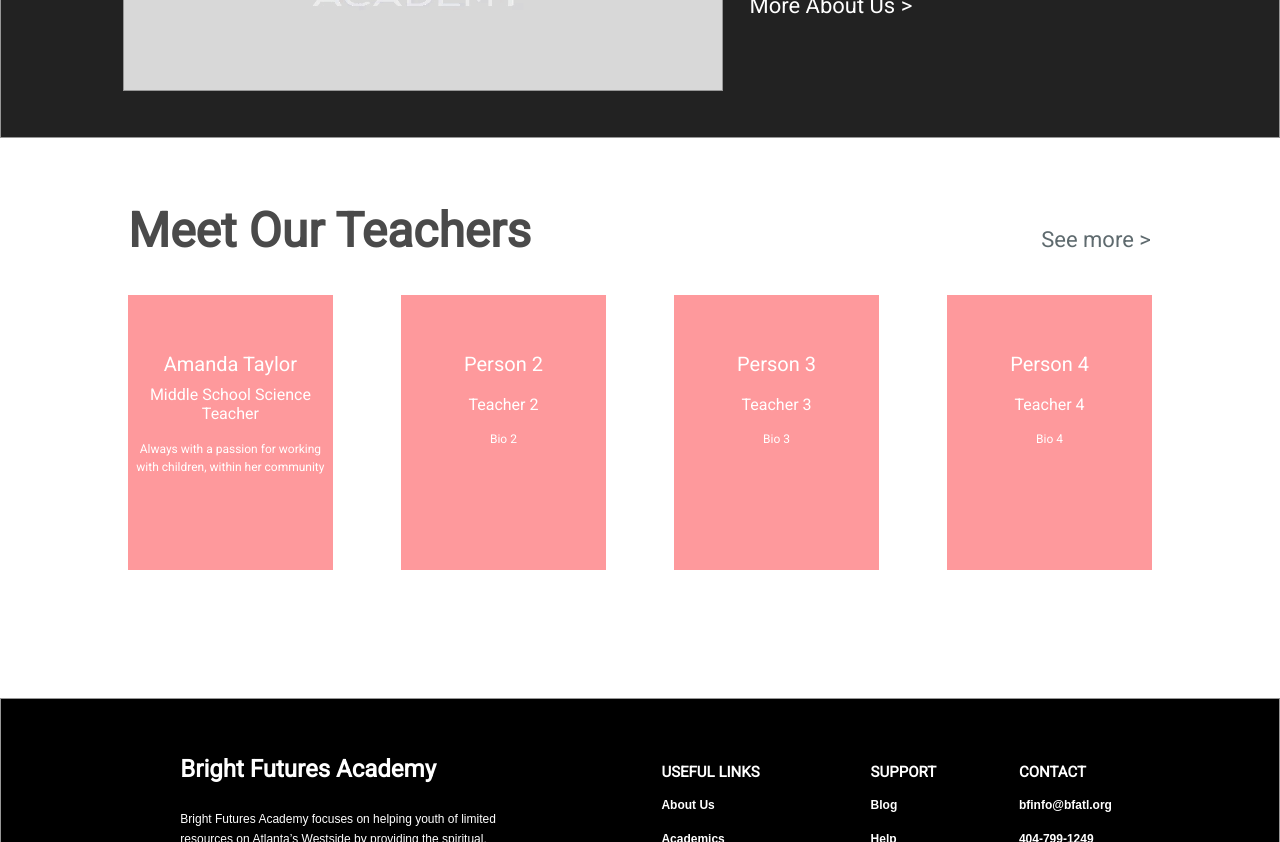
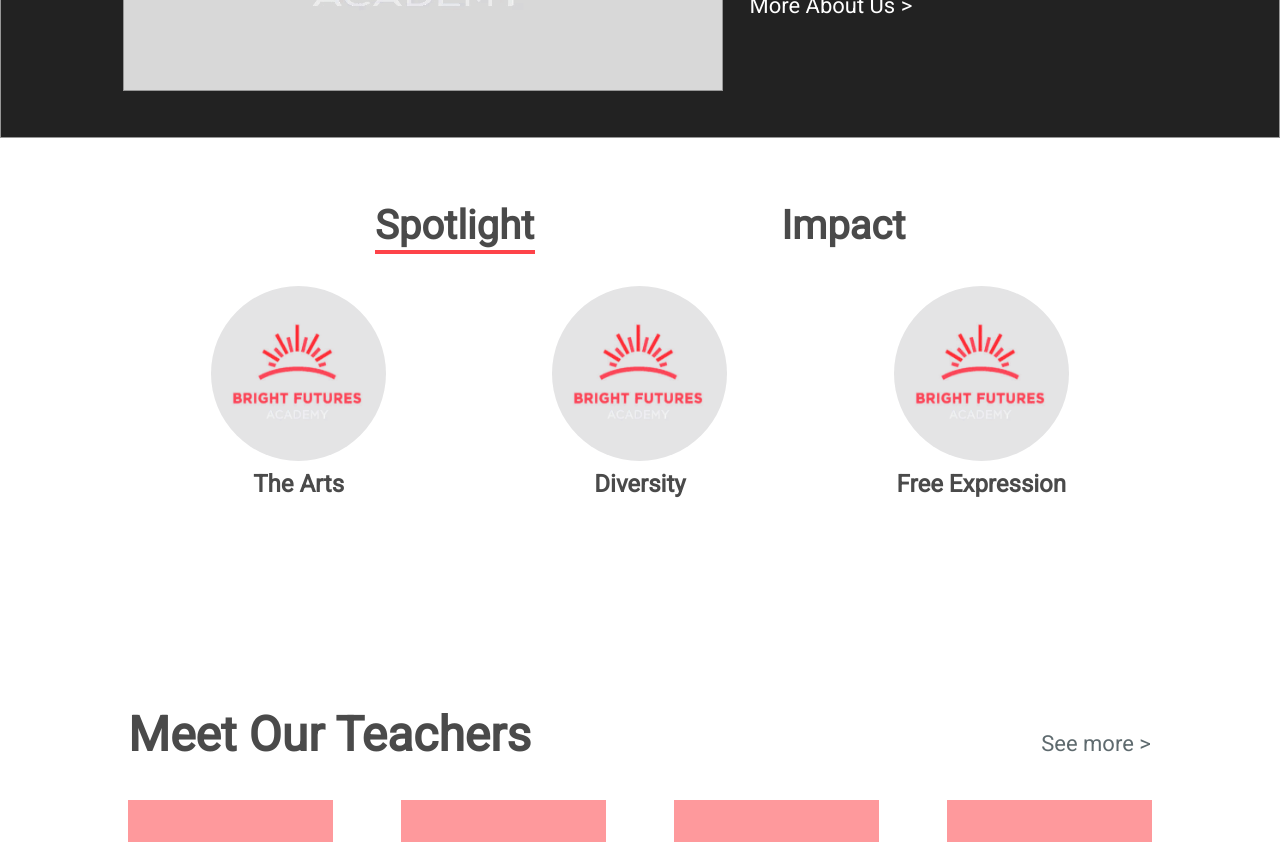
Before and after one commit to GTBitsOfGood/bright-futures-academy, a React (Create React App) app in the folder client/: page /landingPage in a window 1280 px wide. Shown: the part 500-1342 px from the top of the page. Built offline with nearby package versions, Linux system fonts and the light colour scheme.

Commit message:
Basic components, no change logic

```diff
--- /dev/null
+++ b/client/src/components/Spotlight.js
@@ -0,0 +1,73 @@
+import React, { Component } from 'react';
+import logoImage from './../images'
+import './css/Spotlight.css';
+
+/**
+ * Spotlight/Impact component.
+ */
+class Spotlight extends Component {
+
+    constructor(props) {
+        super(props);
+        this.state = {
+          currentTab: 0
+        }
+        this.onClickItem = this.onClickItem.bind(this);
+    }
+
+    onClickItem(position) {
+        // TODO: Show detailed information about chosen icon
+        alert("See more information about feature " + position);
+    }
+
+    render() {
+        // const { teachers } = this.state;
+        // how to programmatically change display of text bw none/flex
+        return (
+          <div className="card-container">
+            <div className="titles-container">
+              <div className="text-underline-container">
+                <p className="title-text"> Spotlight </p>
+                <div className="spotlight-underline"/>
+              </div>
+              <div className="text-underline-container">
+                <p className="title-text"> Impact </p>
+                <div className="impact-underline"/>
+              </div>
+            </div>
+            <div className="spotlight-features-container">
+              <div className="feature" onClick={this.onClickItem}>
+              {/* TODO: figure out how to pass params (0, 1, 2, representing item position) */}
+                <img alt="#" src={logoImage[0]} className="feature-image"/>
+                <p className="feature-text">The Arts</p>
+              </div>
+              <div className="feature">
+                <img alt="#" src={logoImage[0]} className="feature-image"/>
+                <p className="feature-text">Diversity</p>
+              </div>
+              <div className="feature">
+                <img alt="#" src={logoImage[0]} className="feature-image"/>
+                <p className="feature-text">Free Expression</p>
+              </div>
+            </div>
+
+            <div className="impact-features-container">
+              <div className="feature">
+                <img alt="#" src={logoImage[0]} className="feature-image"/>
+                <p className="feature-text">PreK-12</p>
+              </div>
+              <div className="feature">
+                <img alt="#" src={logoImage[0]} className="feature-image"/>
+                <p className="feature-text">Urban</p>
+              </div>
+              <div className="feature">
+                <img alt="#" src={logoImage[0]} className="feature-image"/>
+                <p className="feature-text">Innovation</p>
+              </div>
+            </div>
+          </div>
+        );
+    }
+}
+
+export default Spotlight;
--- /dev/null
+++ b/client/src/components/css/Spotlight.css
@@ -0,0 +1,87 @@
+.card-container {
+  padding-left: 10%;
+  padding-right: 10%;
+  padding-top: 5%;
+  padding-bottom: 10%;
+}
+
+.titles-container {
+  height: 50%;
+  /* border: solid 1px #979797; */
+  margin:auto;
+  overflow:hidden;
+  text-align:center;
+  width: 100%;
+  display: flex;
+  justify-content: space-evenly;
+  align-items: baseline;
+}
+
+.text-underline-container {
+  align-items: center;
+}
+
+.spotlight-underline {
+  display: flex;
+  width: 160px;
+  height: 1px;
+  border: solid 2px #fe4349;
+  margin-bottom: 20%;
+}
+
+.impact-underline {
+  display: none;
+  width: 125px;
+  height: 1px;
+  border: solid 2px #fe4349;
+  margin-bottom: 20%;
+}
+
+@import url(https://fonts.googleapis.com/css?family=Roboto);
+.title-text {
+  font-family: Roboto;
+  font-size: 40px;
+  font-weight: bold;
+  font-style: normal;
+  font-stretch: normal;
+  line-height: normal;
+  letter-spacing: normal;
+  color: #4a4a4a;
+  padding-bottom: 1%;
+  margin: 0%;
+}
+
+.spotlight-features-container {
+  display: flex;
+  justify-content: space-around;
+}
+
+.feature {
+  width: 175px;
+  align-items: center;
+}
+
+.feature-image {
+  width: 100%;
+  height: 175px;
+  background-color: #e4e4e5;
+  border-radius: 50%
+}
+
+.feature-text {
+  padding-top: 5%;
+  text-align: center;
+  font-family: Roboto;
+  font-size: 24px;
+  font-weight: bold;
+  font-style: normal;
+  font-stretch: normal;
+  line-height: normal;
+  letter-spacing: normal;
+  color: #4a4a4a;
+}
+
+.impact-features-container {
+  display: none;
+  justify-content: space-around;
+}
--- a/client/src/pages/LandingPage.js
+++ b/client/src/pages/LandingPage.js
@@ -4,6 +4,7 @@ import LandingPageHeader from '../components/LandingPageHeader';
 import LandingPageNavbar from './../components/LandingPageNavbar';
 import AboutUs from '../components/AboutUs';
 import Teachers from '../components/Teachers';
+import Spotlight from '../components/Spotlight';
 
 
 /**
@@ -25,6 +26,7 @@ class LandingPage extends Component {
         <LandingPageHeader />
         <LandingPageNavbar />
         <AboutUs />
+        <Spotlight />
         <Teachers />
         <Footer />
       </div>
```
